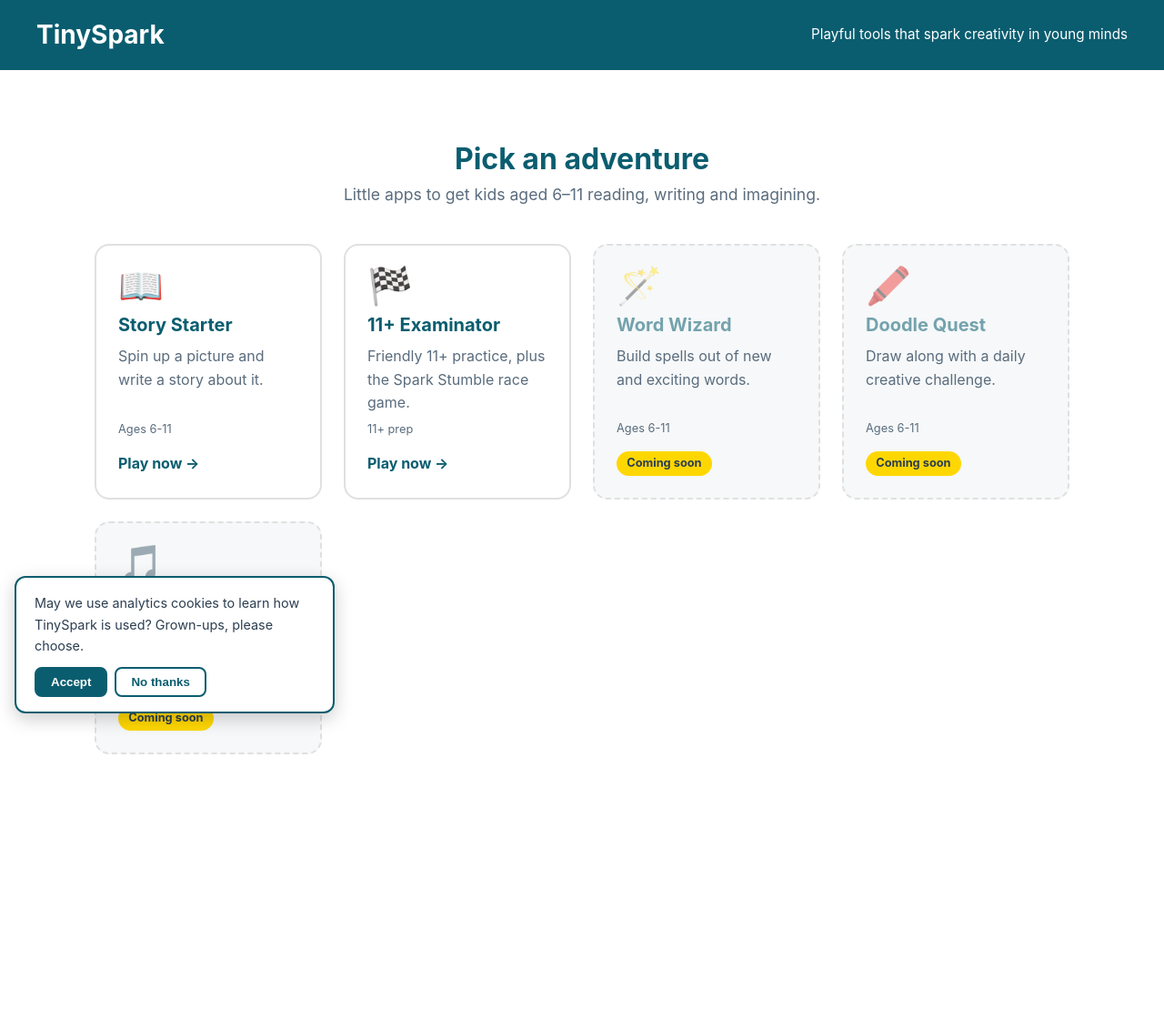
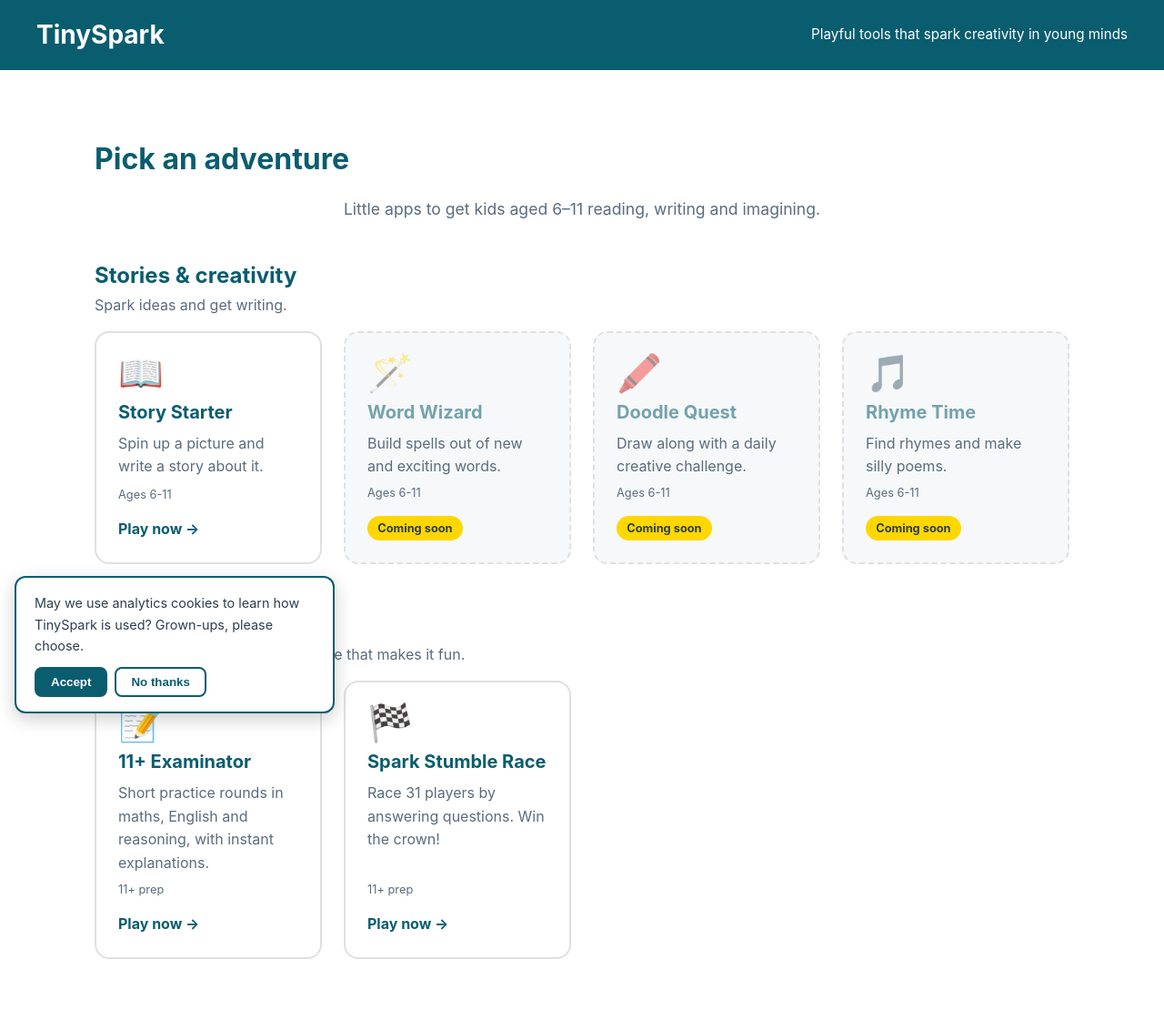
Before and after one commit to amraj2/tinyspark, a Flask app: page / in a window 1280 px wide. Shown: the whole page at 91% size. Before the commit the page ends 829 px from the top, so only its background shows below. Run offline with Flask 3, Linux system fonts and the light colour scheme.

Commit message:
Group homepage into sections; split 11+ into two apps
- Homepage grid is now driven by SECTIONS: "Stories & creativity" and
  "11 Plus"
- 11+ Examinator and Spark Stumble Race are separate cards in the
  11 Plus section
- Fix /genseed 500 on non-ASCII admin token (compare bytes)
- Tests and README updated

Co-Authored-By: Claude Sonnet 5.5 <noreply@anthropic.com>

```diff
--- a/app/routes.py
+++ b/app/routes.py
@@ -39,40 +39,64 @@ _ip_limiter = RateLimiter(
 _daily_cap = DailyCap(int(os.environ.get("DAILY_GENERATION_CAP", "100")))
 
 
-# Apps shown on the homepage grid. Add an entry to launch a new app;
-# entries without an endpoint render as "Coming soon" cards.
-APPS = [
+# Sections and apps shown on the homepage. Add an app to a section's
+# "apps" list to launch it; entries without an endpoint render as
+# "Coming soon" cards.
+SECTIONS = [
     {
-        "name": "Story Starter",
-        "tagline": "Spin up a picture and write a story about it.",
-        "emoji": "\U0001F4D6",
-        "ages": "Ages 6-11",
-        "endpoint": "main.story_starter",
+        "id": "story",
+        "title": "Stories & creativity",
+        "blurb": "Spark ideas and get writing.",
+        "apps": [
+            {
+                "name": "Story Starter",
+                "tagline": "Spin up a picture and write a story about it.",
+                "emoji": "\U0001F4D6",
+                "ages": "Ages 6-11",
+                "endpoint": "main.story_starter",
+            },
+            {
+                "name": "Word Wizard",
+                "tagline": "Build spells out of new and exciting words.",
+                "emoji": "\U0001FA84",
+                "ages": "Ages 6-11",
+            },
+            {
+                "name": "Doodle Quest",
+                "tagline": "Draw along with a daily creative challenge.",
+                "emoji": "\U0001F58D\uFE0F",
+                "ages": "Ages 6-11",
+            },
+            {
+                "name": "Rhyme Time",
+                "tagline": "Find rhymes and make silly poems.",
+                "emoji": "\U0001F3B5",
+                "ages": "Ages 6-11",
+            },
+        ],
     },
     {
-        "name": "11+ Examinator",
-        "tagline": "Friendly 11+ practice, plus the Spark Stumble race game.",
-        "emoji": "\U0001F3C1",
-        "ages": "11+ prep",
-        "endpoint": "elevenplus.index",
-    },
-    {
-        "name": "Word Wizard",
-        "tagline": "Build spells out of new and exciting words.",
-        "emoji": "\U0001FA84",
-        "ages": "Ages 6-11",
-    },
-    {
-        "name": "Doodle Quest",
-        "tagline": "Draw along with a daily creative challenge.",
-        "emoji": "\U0001F58D\uFE0F",
-        "ages": "Ages 6-11",
-    },
-    {
-        "name": "Rhyme Time",
-        "tagline": "Find rhymes and make silly poems.",
-        "emoji": "\U0001F3B5",
-        "ages": "Ages 6-11",
+        "id": "11-plus",
+        "title": "11 Plus",
+        "blurb": "Friendly exam practice, plus a game that makes it fun.",
+        "apps": [
+            {
+                "name": "11+ Examinator",
+                "tagline": "Short practice rounds in maths, English and "
+                           "reasoning, with instant explanations.",
+                "emoji": "\U0001F4DD",
+                "ages": "11+ prep",
+                "endpoint": "elevenplus.index",
+            },
+            {
+                "name": "Spark Stumble Race",
+                "tagline": "Race 31 players by answering questions. "
+                           "Win the crown!",
+                "emoji": "\U0001F3C1",
+                "ages": "11+ prep",
+                "endpoint": "elevenplus.stumble",
+            },
+        ],
     },
 ]
 
@@ -105,14 +129,23 @@ def _theme_arg(raw):
 
 @bp.get("/")
 def index():
-    apps = [
-        {**a, "url": url_for(a["endpoint"]) if a.get("endpoint") else None}
-        for a in APPS
+    sections = [
+        {
+            **sec,
+            "apps": [
+                {
+                    **a,
+                    "url": url_for(a["endpoint"]) if a.get("endpoint") else None,
+                }
+                for a in sec["apps"]
+            ],
+        }
+        for sec in SECTIONS
     ]
     return render_template(
         "home.html",
         title="TinySpark",
-        apps=apps,
+        sections=sections,
         ga_id=current_app.config.get("GA_MEASUREMENT_ID", ""),
     )
 
@@ -211,8 +244,9 @@ def generate_seed():
     Requires ADMIN_TOKEN to be configured and sent as `X-Admin-Token`.
     For large batches prefer the CLI: `flask --app app:create_app seed`.
     """
-    expected = os.environ.get("ADMIN_TOKEN", "")
-    provided = request.headers.get("X-Admin-Token", "")
+    expected = os.environ.get("ADMIN_TOKEN", "").encode("utf-8")
+    provided = request.headers.get("X-Admin-Token", "").encode("utf-8")
+    # Compare bytes: str comparison raises TypeError on non-ASCII input.
     if not expected or not hmac.compare_digest(provided, expected):
         return jsonify({"error": "forbidden"}), 403
 
--- a/app/static/style.css
+++ b/app/static/style.css
@@ -1168,3 +1168,32 @@ body.classroom .story-prompt {
     color: #555;
   }
 }
+
+/* Homepage sections */
+.app-section {
+  max-width: 1200px;
+  margin: 0 auto;
+  padding: 1.5rem 2rem 0;
+}
+
+.app-section-head h2 {
+  font-size: 1.5rem;
+  color: var(--primary);
+}
+
+.app-section-head p {
+  color: var(--text-secondary);
+}
+
+.app-section .app-grid {
+  padding: 1rem 0 1.5rem;
+}
+
+.hero-title {
+  font-size: 2rem;
+  color: var(--primary);
+}
+
+@media (max-width: 600px) {
+  .app-section { padding: 1rem 1rem 0; }
+}
--- a/app/templates/home.html
+++ b/app/templates/home.html
@@ -17,12 +17,18 @@
     <main class="container">
       <div class="main-content">
         <section class="hero">
-          <h2>Pick an adventure</h2>
+          <h1 class="hero-title">Pick an adventure</h1>
           <p>Little apps to get kids aged 6&ndash;11 reading, writing and imagining.</p>
         </section>
 
+        {% for section in sections %}
+        <section class="app-section" id="{{ section.id }}" aria-labelledby="{{ section.id }}-title">
+          <div class="app-section-head">
+            <h2 id="{{ section.id }}-title">{{ section.title }}</h2>
+            <p>{{ section.blurb }}</p>
+          </div>
           <ul class="app-grid">
-          {% for app in apps %}
+            {% for app in section.apps %}
             <li>
               {% if app.url %}
               <a class="app-card" href="{{ app.url }}">
@@ -44,6 +50,8 @@
             </li>
             {% endfor %}
           </ul>
+        </section>
+        {% endfor %}
       </div>
     </main>
 
```
Also changed, not shown: tests/test_app.py (+10 -0 lines), README.md. Lines whose indentation alone changed are shown as unchanged.
